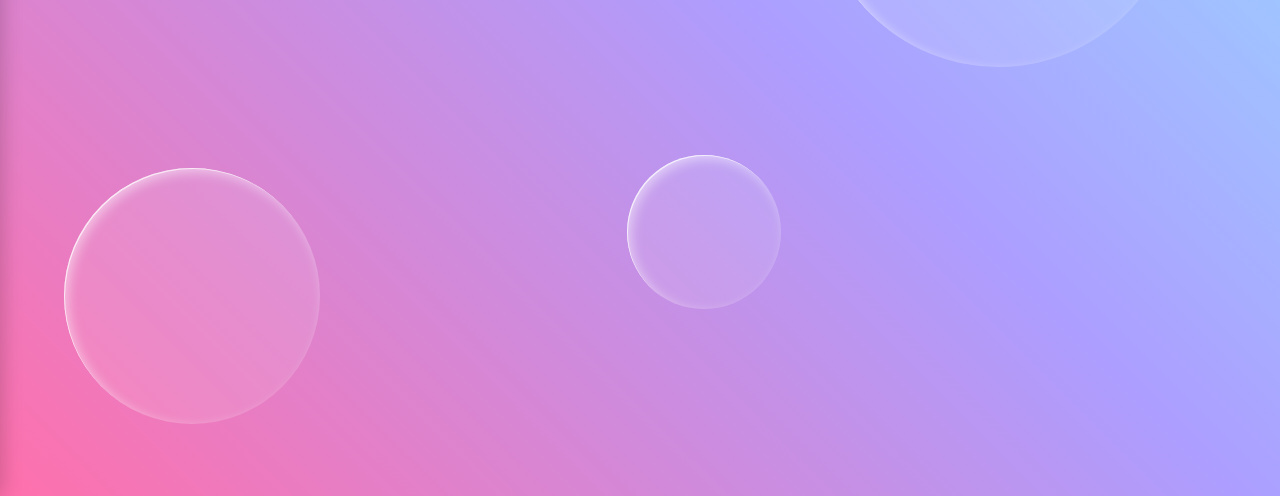
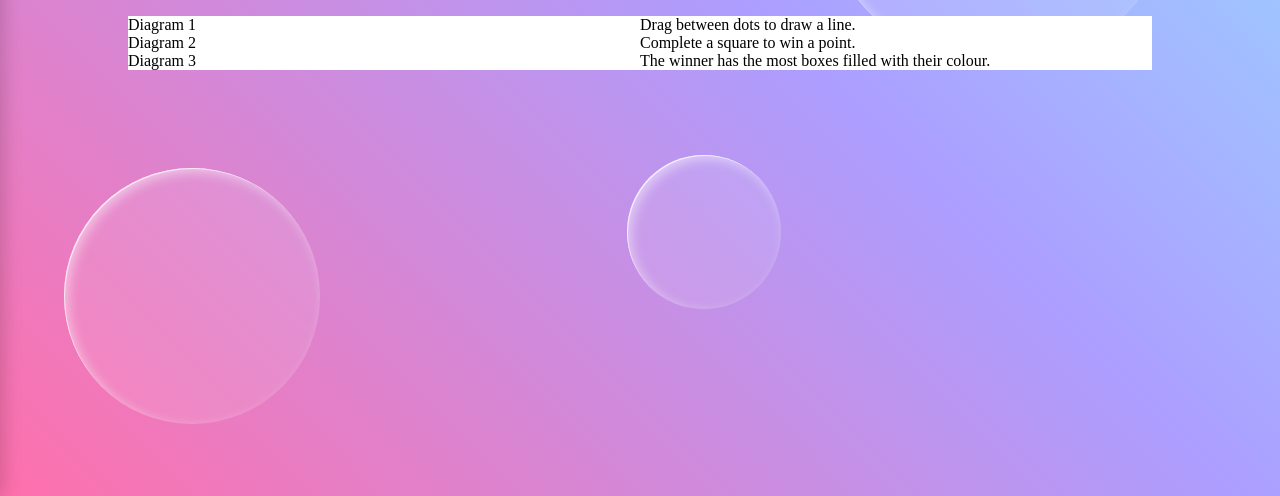
Before and after one commit to MichaelTr7/Dots-and-Boxes, a plain HTML site: page Pages/About.html in a window 1280 px wide. Shown: the part 304-800 px from the top of the page. Drawn offline with Linux system fonts and the light colour scheme.

Commit message:
Diagram Constructs

```diff
--- a/JavaScript/Drag_Between_Nodes.js
+++ b/JavaScript/Drag_Between_Nodes.js
@@ -564,12 +564,12 @@ function Evaluate_Winner(){
   if(Pink_Total > Blue_Total){
     var Winner = "Pink";
     Winner_Icon.style.background = "linear-gradient(0deg, #EE459A 0%, #F95371 100%)";
-    Winner_Text.innerHTML = "<br>The Winner is <br> Pink";
+    Winner_Text.innerHTML = "<br>The Winner is Pink<br>" + String(Pink_Total) + ":" + String(Blue_Total);
   }
   else{
     var Winner = "Blue";
     Winner_Icon.style.background = "linear-gradient(180deg, #8675F7 0%, #75B1F7 100%)";
-    Winner_Text.innerHTML = "<br>The Winner is <br> Blue";
+    Winner_Text.innerHTML = "<br>The Winner is Blue<br>" + String(Pink_Total) + ":" + String(Blue_Total);
   }
   var Winner_Panel = document.getElementById('Modal_Background');
   Winner_Panel.style.display = "block";
--- a/Pages/About.html
+++ b/Pages/About.html
@@ -185,6 +185,12 @@
     </div>
 
     <div id="Gameplay_Tutorial_Grid">
+    <div class="Diagrams">Diagram 1</div>
+    <div class="Explanations">Drag between dots to draw a line.</div>
+    <div class="Diagrams">Diagram 2</div>
+    <div class="Explanations">Complete a square to win a point.</div>
+    <div class="Diagrams">Diagram 3</div>
+    <div class="Explanations">The winner has the most boxes filled with their colour.</div>
 
     </div>
 
--- a/Stylesheets/About_Page.css
+++ b/Stylesheets/About_Page.css
@@ -5,9 +5,10 @@
 }
 
 .Banner_Wrapper{
+  grid-row: 1 / span 2;
   position: absolute;
   display: flex;
-  left: calc(45% - 25vw);
+  left: calc(20%);
   align-items: center;
 }
 
@@ -51,7 +52,11 @@
 }
 
 #Gameplay_Tutorial_Grid{
-  height: 20px;
-  width: 20px;
+  display: grid;
+  position: absolute;
+  grid-template-columns: 1fr 1fr;
+  top: 25vw;
+  width: 80vw;
+  left: calc(50% - 40vw);
   background-color: white;
 }
```
